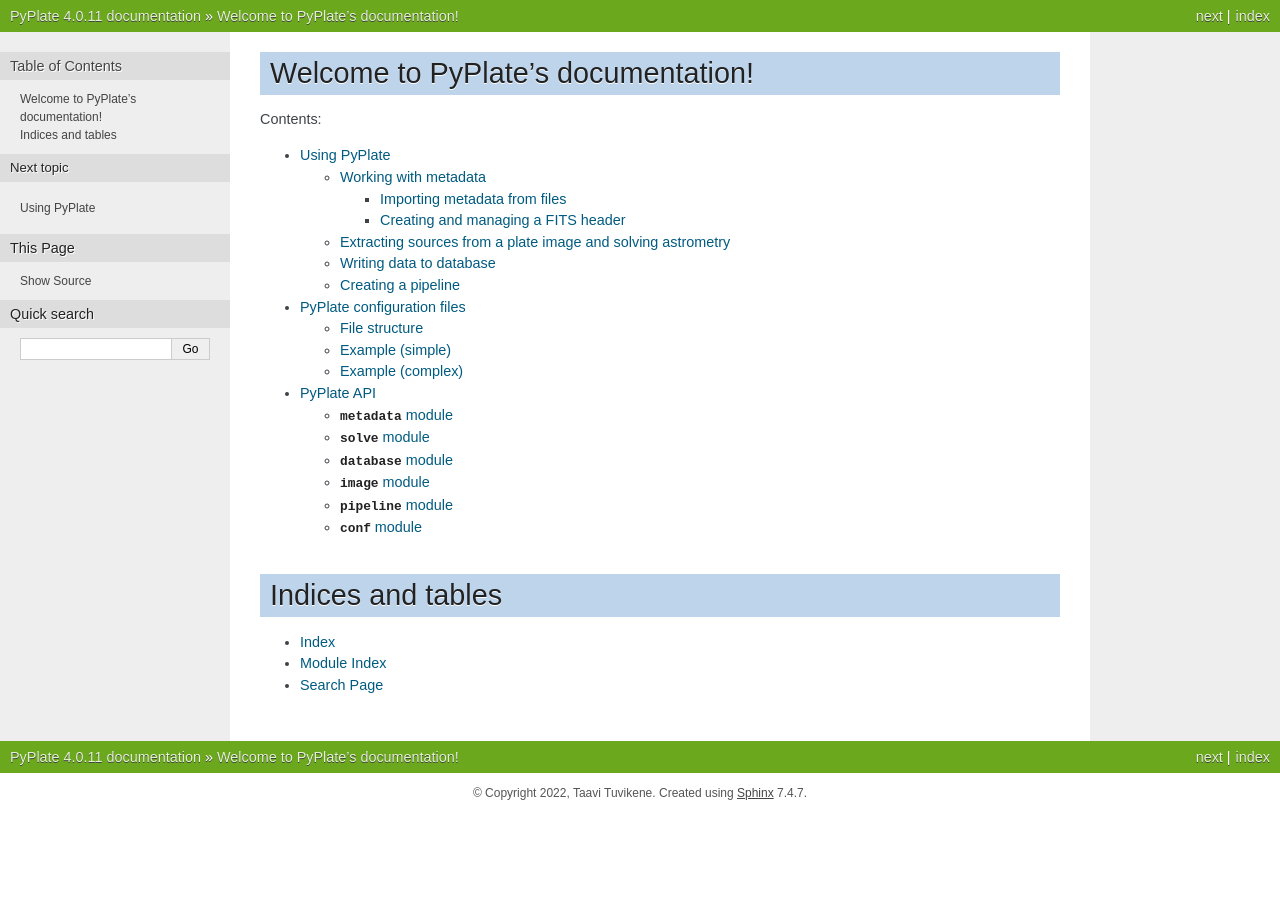
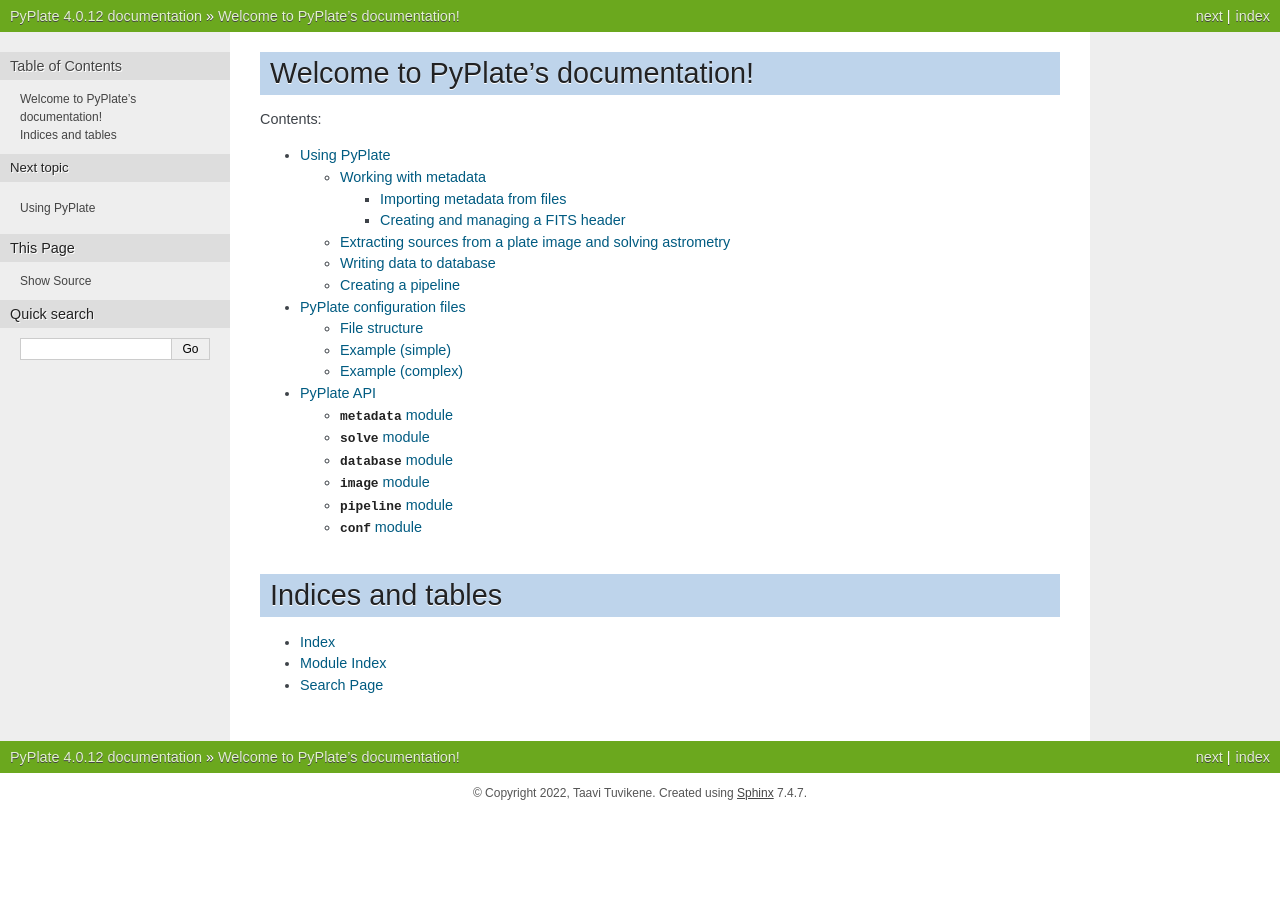
Before and after one commit to astrotuvi/pyplate, a Sphinx documentation site: the page built from docs/index.rst, in a window 1280 px wide. Built offline with Sphinx 7.4.7, drawn with Linux system fonts in a browser that asks for light colours.

Commit message:
Update to version 4.0.12

```diff
--- a/docs/conf.py
+++ b/docs/conf.py
@@ -56,7 +56,7 @@
 # The short X.Y version.
 version = '4.0'
 # The full version, including alpha/beta/rc tags.
-release = '4.0.11'
+release = '4.0.12'
 
 # The language for content autogenerated by Sphinx. Refer to documentation
 # for a list of supported languages.
--- a/pyplate/_version.py
+++ b/pyplate/_version.py
@@ -1 +1 @@
-__version__ = '4.0.12.dev1'
+__version__ = '4.0.12'
```
